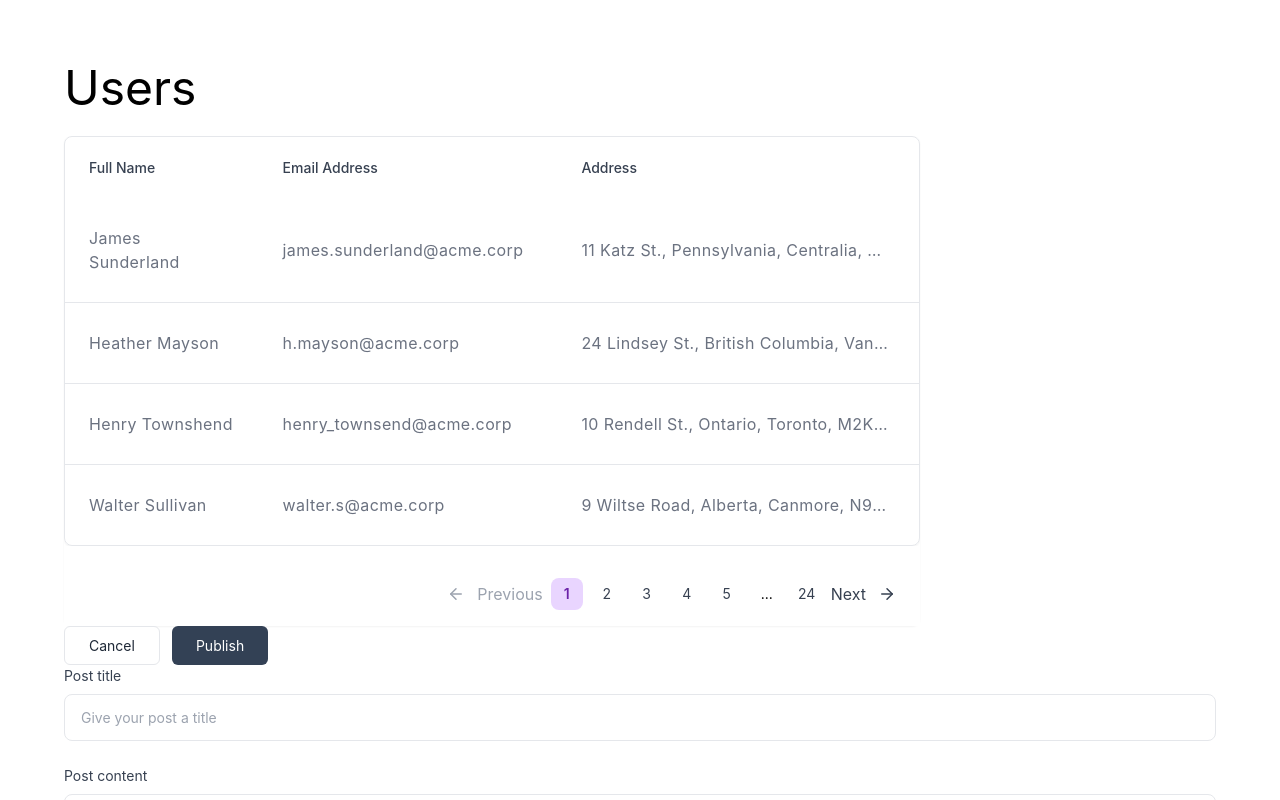
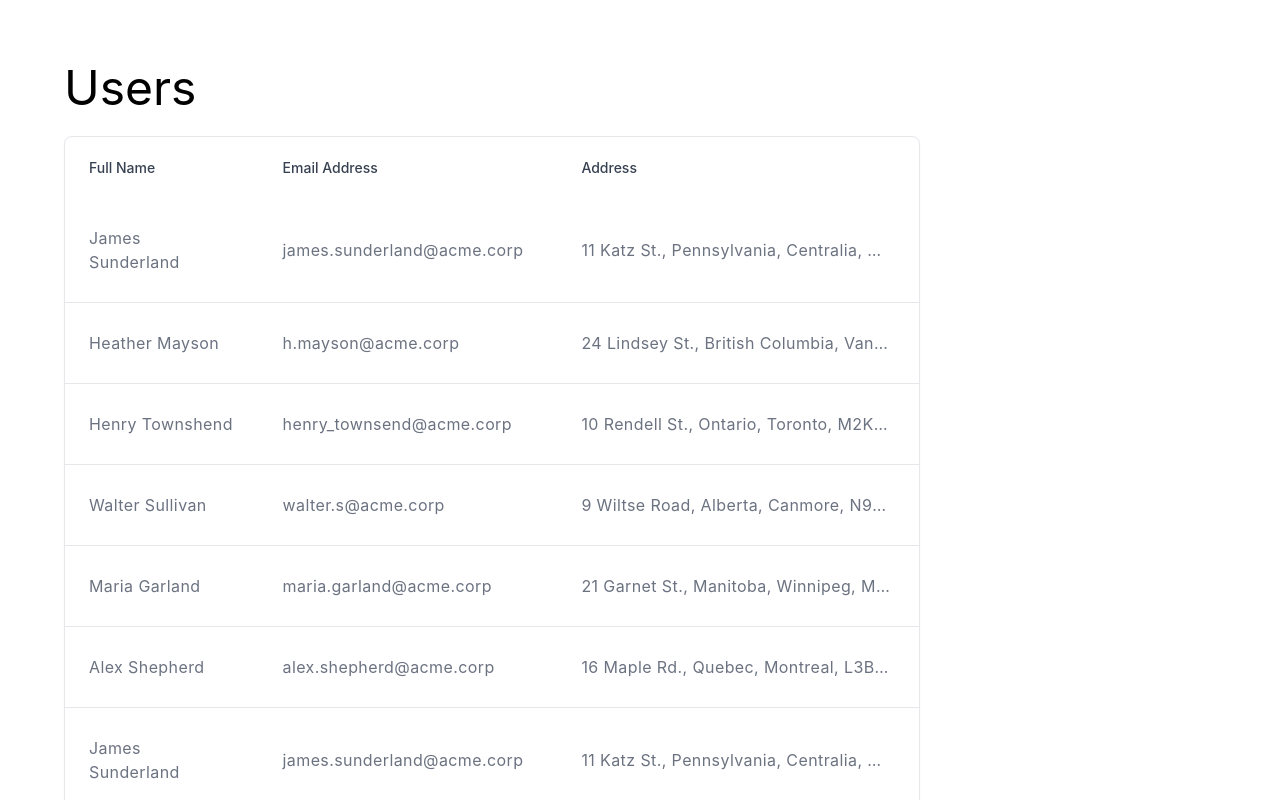
Before and after one commit to tejiriaustin/lema-frontend, a React (Vite) app: page /test in a window 1280 px wide. Shown: the top 800 px of the page. Built offline with nearby package versions, Linux system fonts and the light colour scheme; no server answers.

Commit message:
responsiveness, fixed undefined zipcode, pagination

```diff
--- a/src/components/CreateUserModal.tsx
+++ b/src/components/CreateUserModal.tsx
@@ -2,12 +2,11 @@ import {Modal} from "./Modals.tsx";
 import React, {useState} from "react";
 import {InputBox} from "./InputBox.tsx";
 import {Button} from "./Button.tsx";
-import {Address} from "../types";
 
 interface CreateUserModalProps {
     isOpen: boolean;
     onClose: () => void;
-    onSubmit: (data: { full_name: string; email: string; address: Address}) => void;
+    onSubmit: (data: { full_name: string; email: string; address: { street: string; city: string; state: string; zipcode: string}}) => void;
 }
 
 export function CreateUserModal({isOpen, onSubmit, onClose}: CreateUserModalProps) {
--- a/src/components/PostCard.tsx
+++ b/src/components/PostCard.tsx
@@ -8,15 +8,12 @@ export function PostCard({ title, content, onDelete }: PostCardProps) {
     return (
         <div className="rounded-lg mt-[10px] border border-gray-200 p-6 relative shadow-sm min-w-[280px] max-w-[300px] h-[340px]">
             <h2 className="text-[20px] text-[#535862] font-inter mb-4">{title}</h2>
-
-            <p className="text-[14px] text-[#535862] font-inter clamp-text">
-                {content}
-            </p>
+            <p className="text-[14px] text-[#535862] font-inter clamp-text">{content}</p>
 
             {onDelete && (
                 <button
                     onClick={onDelete}
-                    className="absolute top-6 right-6 text-red-500 hover:text-red-600"
+                    className="absolute top-3 right-4 text-red-500 hover:text-red-600"
                 >
                     <svg
                         width="16"
--- a/src/components/Table.tsx
+++ b/src/components/Table.tsx
@@ -1,4 +1,4 @@
-import { ReactNode, useState } from "react";
+import { ReactNode } from "react";
 import { Loader } from "./Loader";
 import { ArrowRight, ArrowLeft } from "lucide-react";
 
@@ -20,18 +20,10 @@ interface TableProps<T> {
     totalPages: number
 }
 
-export function Table<T>({data, columns, onRowClick, isLoading, rowsPerPage = 4,}: TableProps<T>) {
-    const [currentPage, setCurrentPage] = useState(1);
-    const totalPages = Math.ceil(data.length / rowsPerPage);
-
-    const paginatedData = data.slice(
-        (currentPage - 1) * rowsPerPage,
-        currentPage * rowsPerPage
-    );
-
+export function Table<T>({data, columns, onRowClick, isLoading, totalPages, onPageChange, currentPage}: TableProps<T>) {
     const goToPage = (page: number) => {
         if (page >= 1 && page <= totalPages) {
-            setCurrentPage(page);
+            onPageChange(page);
         }
     };
 
@@ -89,8 +81,8 @@ export function Table<T>({data, columns, onRowClick, isLoading, rowsPerPage = 4,
                                     </div>
                                 </td>
                             </tr>
-                        ) : paginatedData.length > 0 ? (
-                            paginatedData.map((item, index) => (
+                        ) : data.length > 0 ? (
+                            data.map((item, index) => (
                                 <tr
                                     key={index}
                                     onClick={() => onRowClick?.(item)}
--- a/src/hooks/useUsers.tsx
+++ b/src/hooks/useUsers.tsx
@@ -33,6 +33,5 @@ export function useUsers(page: number) {
         createUser: createUserMutation.mutate,
         isLoading: data.isLoading || createUserMutation.isPending,
         error: data.error || createUserMutation.error
-
     }
 }
--- a/src/pages/UserPostsPage.tsx
+++ b/src/pages/UserPostsPage.tsx
@@ -7,7 +7,7 @@ import { CreatePostModal } from "../components/CreatePostModal";
 import { DeleteConfirmationModal } from "../components/DeleteConfirmationModal";
 import { Post } from '../types';
 import { ArrowLeft } from 'lucide-react';
-import {NewPostCard} from "../components/NewPostCard.tsx";
+import { NewPostCard } from "../components/NewPostCard.tsx";
 
 export function UserPostsPage() {
     const { userId } = useParams();
@@ -15,9 +15,8 @@ export function UserPostsPage() {
     const [postToDelete, setPostToDelete] = useState<string | null>(null);
     const { posts, createPost, deletePost, isLoading: postsLoading } = usePosts(userId!);
 
-
-    const handleCreatePost = async (data: { title: string; body: string}) => {
-        createPost({...data, user_id: userId!});
+    const handleCreatePost = async (data: { title: string; body: string }) => {
+        createPost({ ...data, user_id: userId! });
         setIsCreateModalOpen(false);
     };
 
@@ -33,24 +32,27 @@ export function UserPostsPage() {
     return (
         <div className="p-8">
             <div className="max-w-6xl mx-auto">
-                <div className="text-[16px]">
+                <div className="text-[16px] mb-6">
                     <Link
                         to="/"
-                        className="inline-flex items-center text-gray-600 mb-6 tracking-wide"
+                        className="inline-flex items-center text-gray-600 tracking-wide hover:text-gray-400 transition"
                     >
                         <ArrowLeft className="w-6 h-8 mr-2" />
                         Back to Users
                     </Link>
                 </div>
 
-                <div className="mb-8">
-                    <h1 className="text-4xl mb-2">{posts?.data?.body.user.fullName}</h1>
-                    <p className="text-gray-500 tracking-wide text-[16px]">
+                <div className="mb-8 text-center md:text-left">
+                    <h1 className="text-2xl sm:text-3xl md:text-4xl font-bold mb-2">
+                        {posts?.data?.body.user.fullName}
+                    </h1>
+                    <p className="text-gray-500 tracking-wide text-[14px] sm:text-[16px]">
                         {posts?.data?.body.user.email} • {posts?.data?.body.posts.length || 0} Posts
                     </p>
                 </div>
 
-                <div className="grid grid-cols-4 gap-6">
+                {/* ✅ Responsive Grid (2 columns at 1000px) */}
+                <div className="grid sm:grid-cols-1 md:grid-cols-2 xl:grid-cols-3 2xl:grid-cols-4 gap-6 justify-center items-center place-items-center">
                     <NewPostCard onClick={() => setIsCreateModalOpen(true)} />
 
                     {posts?.data?.body.posts.map((post: Post) => (
--- a/src/pages/UsersPage.tsx
+++ b/src/pages/UsersPage.tsx
@@ -7,7 +7,7 @@ import {Button} from "../components/Button.tsx";
 import {CreateUserModal} from "../components/CreateUserModal.tsx";
 
 export function UsersPage() {
-    const [page, setPage] = useState(0);
+    const [page, setPage] = useState(1);
     const navigate = useNavigate();
     const [isModalOpen, setIsModalOpen] = useState(false);
     const { data, createUser, isLoading } = useUsers(page);
@@ -21,7 +21,7 @@ export function UsersPage() {
             width: "392px",
             render: (value: Address | string) => {
                 const address = value as Address;
-                return `${address.street}, ${address.city}, ${address.state}, ${address.zipcode}`;
+                return `${address.street}, ${address.city}, ${address.state}, ${address.zipCode}`;
             }
         }
     ]
@@ -34,7 +34,7 @@ export function UsersPage() {
         setPage(newPage)
     }
 
-    const handleSubmit = async (userData: { full_name: string; email: string; address: Address }) => {
+    const handleSubmit = async (userData: { full_name: string; email: string; address: { street: string; city: string; state: string; zipcode: string}}) => {
         createUser(userData)
         setIsModalOpen(false)
     }
@@ -57,10 +57,10 @@ export function UsersPage() {
                         data={data?.data?.body.users || []}
                         columns={columns}
                         onRowClick={handleRowClick}
-                        rowsPerPage={10}
+                        rowsPerPage={4}
                         currentPage={page}
                         onPageChange={handlePageChange}
-                        totalPages={data?.data?.totalPages || 1}
+                        totalPages={data?.data?.body.paginationData.total_pages || 1}
                     />
                 </div>
             </div>
--- a/src/services/api.ts
+++ b/src/services/api.ts
@@ -1,12 +1,12 @@
 import axios from 'axios';
-import {Address, User} from "../types";
+import {User} from "../types";
 import { API_URL } from '../config/env';
 
 const api = axios.create({
     baseURL: API_URL
 })
 
-export const createUser = async (user: {full_name: string, email: string, address: Address}): Promise<User> => {
+export const createUser = async (user: { full_name: string; email: string; address: { street: string; city: string; state: string; zipcode: string}}): Promise<User> => {
     const { data } = await api.post(`/users`, user)
     return data
 }
--- a/src/types/index.ts
+++ b/src/types/index.ts
@@ -16,7 +16,7 @@ export interface Address {
     street: string;
     city: string;
     state: string;
-    zipcode: string;
+    zipCode: string;
 }
 
 export interface PaginatedResponse<T> {
```
